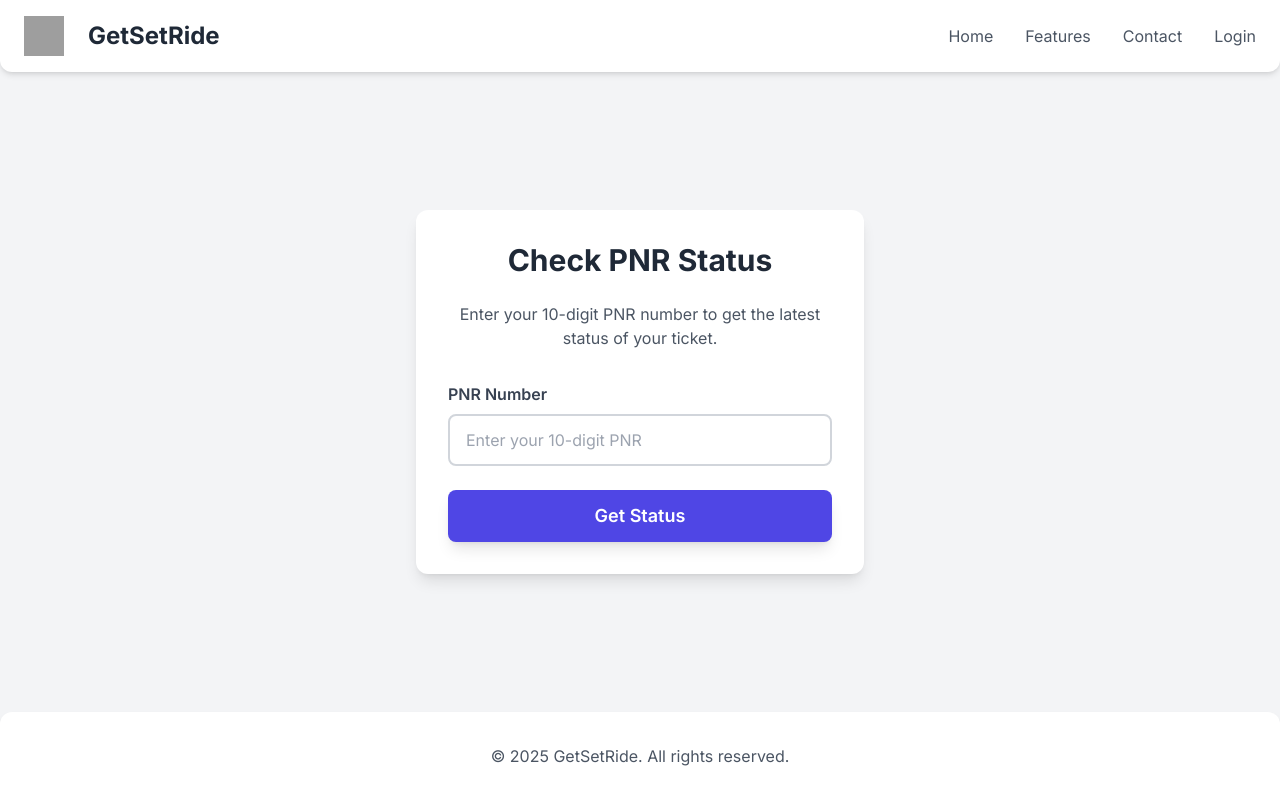
After one commit to Lolit-Bairiganjan/TicketReservationSystemWeb, a Django app: page /pnrStatus/ in a window 1280 px wide. The commit adds this page. Run offline with Django 5.2, Linux system fonts and the light colour scheme; the visitor is signed in with stand-in values (Sample User, id 1); some libraries are stand-ins or nearby versions; grey boxes are pictures that could not be loaded.

Commit message:
Added check_pnr_status functionality

```diff
--- a/DemoProject/mainApp/templates/important.txt
+++ /dev/null
@@ -1 +0,0 @@
-alert(`Booking ${trainName} (${trainNumber}) for ${passengers} passenger(s) in ${travelClass} class.`);
--- /dev/null
+++ b/DemoProject/mainApp/templates/pnr_status.html
@@ -0,0 +1,166 @@
+<!DOCTYPE html>
+<html lang="en">
+<head>
+    <meta charset="UTF-8">
+    <meta name="viewport" content="width=device-width, initial-scale=1.0">
+    <link rel="icon" type="image/png" href="WhatsApp Image 2025-08-23 at 11.02.52 PM.jpeg">
+    <title>Check PNR Status</title>
+    <script src="https://cdn.tailwindcss.com"></script>
+    <style>
+        @import url('https://fonts.googleapis.com/css2?family=Inter:wght@400;500;600;700&display=swap');
+        body {
+            font-family: 'Inter', sans-serif;
+            background-color: #f3f4f6;
+        }
+    </style>
+</head>
+<body class="antialiased">
+
+    <header class="bg-white shadow-md rounded-b-xl">
+        <nav class="container mx-auto px-6 py-4 flex items-center justify-between">
+            <a href="home.html" class="flex items-center space-x-2">
+                <img src="WhatsApp Image 2025-08-23 at 11.02.52 PM.jpeg" alt="GetSetRide" class="h-10 w-10 mr-4 flex-shrink-0">
+                <span class="text-2xl font-bold text-gray-800">GetSetRide</span>
+            </a>
+
+            <div class="hidden md:flex space-x-8">
+                <a href="home.html" class="text-gray-600 hover:text-indigo-600 transition duration-300">Home</a>
+                <a href="features.html" class="text-gray-600 hover:text-indigo-600 transition duration-300">Features</a>
+                <a href="contact.html" class="text-gray-600 hover:text-indigo-600 transition duration-300">Contact</a>
+                <a href="login.html" class="text-gray-600 hover:text-indigo-600 transition duration-300">Login</a>
+            </div>
+
+            <div class="md:hidden">
+                <button id="mobile-menu-button" class="text-gray-600 hover:text-indigo-600 focus:outline-none">
+                    <svg xmlns="http://www.w3.org/2000/svg" class="h-6 w-6" fill="none" viewBox="0 0 24 24" stroke="currentColor" stroke-width="2">
+                        <path stroke-linecap="round" stroke-linejoin="round" d="M4 6h16M4 12h16M4 18h16" />
+                    </svg>
+                </button>
+            </div>
+        </nav>
+        <div id="mobile-menu" class="hidden md:hidden bg-white rounded-b-xl shadow-lg">
+            <div class="flex flex-col p-4 space-y-2">
+                <a href="home.html" class="block px-4 py-2 text-gray-600 hover:bg-gray-100 rounded-lg">Home</a>
+                <a href="features.html" class="block px-4 py-2 text-gray-600 hover:bg-gray-100 rounded-lg">Features</a>
+                <a href="contact.html" class="block px-4 py-2 text-gray-600 hover:bg-gray-100 rounded-lg">Contact</a>
+                <a href="login.html" class="block px-4 py-2 text-gray-600 hover:bg-gray-100 rounded-lg">Login</a>
+            </div>
+        </div>
+    </header>
+
+    <section class="flex items-center justify-center min-h-[calc(100vh-160px)] py-12">
+        <div class="bg-white rounded-xl shadow-lg p-8 w-full max-w-md mx-4">
+            <h2 class="text-3xl font-bold text-gray-800 text-center mb-6">Check PNR Status</h2>
+            <p class="text-gray-600 text-center mb-8">Enter your 10-digit PNR number to get the latest status of your ticket.</p>
+
+            <form action="#" method="POST" onsubmit="handlePNRCheck(event)">
+                <div class="mb-6">
+                    <label for="pnr" class="block text-gray-700 font-semibold mb-2">PNR Number</label>
+                    <input type="text" id="pnr" name="pnr" class="w-full px-4 py-3 rounded-lg border-2 border-gray-300 focus:outline-none focus:border-indigo-500 transition duration-300" placeholder="Enter your 10-digit PNR" required pattern="[0-9]{10}" title="PNR number must be 10 digits">
+                </div>
+
+                <button type="submit" class="w-full px-4 py-3 text-lg font-semibold text-white bg-indigo-600 rounded-lg shadow-lg hover:bg-indigo-700 transition duration-300">
+                    Get Status
+                </button>
+            </form>
+
+            <div id="pnr-result" class="mt-8 hidden">
+                <div class="bg-gray-100 p-6 rounded-lg shadow-inner">
+                    <h3 class="text-2xl font-bold text-gray-800 mb-4">Status Details</h3>
+                    <div class="space-y-3 text-gray-700">
+                        <p><strong>Train Number:</strong> <span id="train-number"></span></p>
+                        <p><strong>Train Name:</strong> <span id="train-name"></span></p>
+                        <p><strong>From:</strong> <span id="from-station"></span></p>
+                        <p><strong>To:</strong> <span id="to-station"></span></p>
+                        <p><strong>Journey Date:</strong> <span id="journey-date"></span></p>
+                        <p><strong>Booking Status:</strong> <span id="booking-status"></span></p>
+                        <p><strong>Current Status:</strong> <span id="current-status" class="font-bold text-green-600"></span></p>
+                    </div>
+                </div>
+            </div>
+
+            <div id="pnr-error" class="mt-8 hidden">
+                <div class="bg-red-100 border border-red-400 text-red-700 px-4 py-3 rounded relative" role="alert">
+                    <strong class="font-bold">Error!</strong>
+                    <span class="block sm:inline" id="error-message"></span>
+                </div>
+            </div>
+
+        </div>
+    </section>
+
+    <footer class="bg-white rounded-t-xl shadow-md py-8">
+        <div class="container mx-auto px-6 text-center text-gray-600">
+            <p>&copy; 2025 GetSetRide. All rights reserved.</p>
+        </div>
+    </footer>
+
+    <script>
+        const mobileMenuButton = document.getElementById('mobile-menu-button');
+        const mobileMenu = document.getElementById('mobile-menu');
+
+        mobileMenuButton.addEventListener('click', () => {
+            mobileMenu.classList.toggle('hidden');
+        });
+
+        // This is a placeholder function. In a real application, you would make an API call here.
+        function handlePNRCheck(event) {
+            event.preventDefault(); // Prevent the form from submitting normally
+
+            const pnrInput = document.getElementById('pnr');
+            const pnr = pnrInput.value;
+            const resultDiv = document.getElementById('pnr-result');
+            const errorDiv = document.getElementById('pnr-error');
+            const errorMessageSpan = document.getElementById('error-message');
+
+            // Hide previous results/errors
+            resultDiv.classList.add('hidden');
+            errorDiv.classList.add('hidden');
+
+            // Basic validation
+            if (pnr.length !== 10 || isNaN(pnr)) {
+                errorMessageSpan.textContent = 'Please enter a valid 10-digit PNR number.';
+                errorDiv.classList.remove('hidden');
+                return;
+            }
+
+            // Simulate an API call with a delay
+            console.log(`Checking PNR status for: ${pnr}`);
+
+            // Replace this with a real API call (e.g., using fetch() or axios)
+            // Example of a successful response (you'd get this from your backend)
+            const mockSuccessData = {
+                trainNumber: '1234567890',
+                trainName: 'Rajdhani Express',
+                from: 'Howrah (HWH)',
+                to: 'New Delhi (NDLS)',
+                journeyDate: '25-12-2025',
+                bookingStatus: 'W/L 100, W/L 50',
+                currentStatus: 'Confirmed (CNF)',
+            };
+
+            // Example of a failed response
+            const mockErrorData = {
+                message: 'Invalid PNR number or no information found.',
+            };
+
+            // This simulates fetching data. In a real app, you'd use a try/catch block for the fetch call.
+            setTimeout(() => {
+                if (pnr === '1234567890') { // Using a specific PNR for a mock success case
+                    document.getElementById('train-number').textContent = mockSuccessData.trainNumber;
+                    document.getElementById('train-name').textContent = mockSuccessData.trainName;
+                    document.getElementById('from-station').textContent = mockSuccessData.from;
+                    document.getElementById('to-station').textContent = mockSuccessData.to;
+                    document.getElementById('journey-date').textContent = mockSuccessData.journeyDate;
+                    document.getElementById('booking-status').textContent = mockSuccessData.bookingStatus;
+                    document.getElementById('current-status').textContent = mockSuccessData.currentStatus;
+                    resultDiv.classList.remove('hidden');
+                } else {
+                    errorMessageSpan.textContent = mockErrorData.message;
+                    errorDiv.classList.remove('hidden');
+                }
+            }, 1000); // 1-second delay to simulate network latency
+        }
+    </script>
+</body>
+</html>
--- a/DemoProject/mainApp/urls.py
+++ b/DemoProject/mainApp/urls.py
@@ -10,4 +10,5 @@ urlpatterns = [
     path('contacts/', views.contacts_page, name='contacts_page'),
     path('login/signup/', views.signup_page, name='signup_page'),
     path('registerUser/', views.register_user, name='register_user'),
+    path('pnrStatus/', views.check_pnr_status, name='check_pnr_status'),
 ]
--- a/DemoProject/mainApp/views.py
+++ b/DemoProject/mainApp/views.py
@@ -9,7 +9,7 @@ def check_login(requested_view):
         if not request.user.is_authenticated:
             messages.warning(request, "You need to login first to access this content.")
             return redirect('login_page')
-        result = requested_view(*args, **kwargs)
+        result = requested_view(request, *args, **kwargs)
         return result
     return login_wrapper
 
@@ -67,3 +67,7 @@ def register_user(request):
 
         messages.success(request, "Account created successfully!")
         return redirect("login_page")
+
+@check_login
+def check_pnr_status(request):
+    return render(request, 'pnr_status.html')
```
Also changed, not shown: DemoProject/mainApp/templates/home.html (+9 -6 lines).
